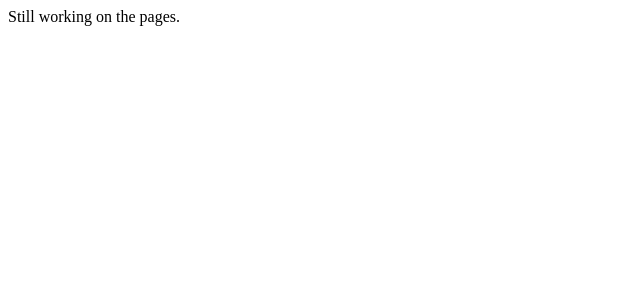
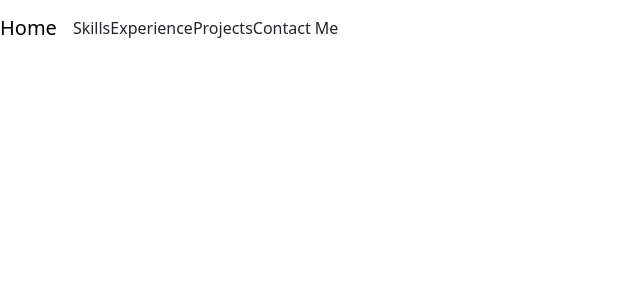
Before and after one commit to qxou14/personal_website, a React (Create React App) app: page / in a window 1280 px wide. Shown: the top 300 px of the page, without its empty margins (0-640 px from the left). Built offline with nearby package versions, Linux system fonts and the light colour scheme.

Commit message:
add header

```diff
--- a/package.json
+++ b/package.json
@@ -7,7 +7,9 @@
     "@testing-library/jest-dom": "^5.16.5",
     "@testing-library/react": "^13.4.0",
     "@testing-library/user-event": "^13.5.0",
+    "bootstrap": "^5.3.0",
     "react": "^18.2.0",
+    "react-bootstrap": "^2.7.4",
     "react-dom": "^18.2.0",
     "react-scripts": "5.0.1",
     "web-vitals": "^2.1.4"
--- a/src/App.js
+++ b/src/App.js
@@ -1,5 +1,10 @@
+import Header from "./Component/header";
 function App() {
-  return <div className="App">Still working on the pages.</div>;
+  return (
+    <div className="App">
+      <Header />
+    </div>
+  );
 }
 
 export default App;
--- /dev/null
+++ b/src/Component/header.js
@@ -0,0 +1,28 @@
+import React from "react";
+import { Navbar, Nav, NavItem } from "react-bootstrap";
+
+export default function Header() {
+  return (
+    <div>
+      <Navbar>
+        <Navbar.Brand>
+          <a>Home</a>
+        </Navbar.Brand>
+        <Nav>
+          <NavItem eventKey={1} href="#">
+            Skills
+          </NavItem>
+          <NavItem eventKey={2} href="#">
+            Experience
+          </NavItem>
+          <NavItem eventKey={3} href="#">
+            Projects
+          </NavItem>
+          <NavItem eventKey={4} href="#">
+            Contact Me
+          </NavItem>
+        </Nav>
+      </Navbar>
+    </div>
+  );
+}
--- a/src/index.js
+++ b/src/index.js
@@ -2,6 +2,7 @@ import React from "react";
 import ReactDOM from "react-dom/client";
 import App from "./App";
 import reportWebVitals from "./reportWebVitals";
+import "bootstrap/dist/css/bootstrap.css";
 
 const root = ReactDOM.createRoot(document.getElementById("root"));
 root.render(
```
Also changed, not shown: src/setupTests.js (deleted, +0 -5 lines), 1 other file (tests, documents, lock files or other folders).
